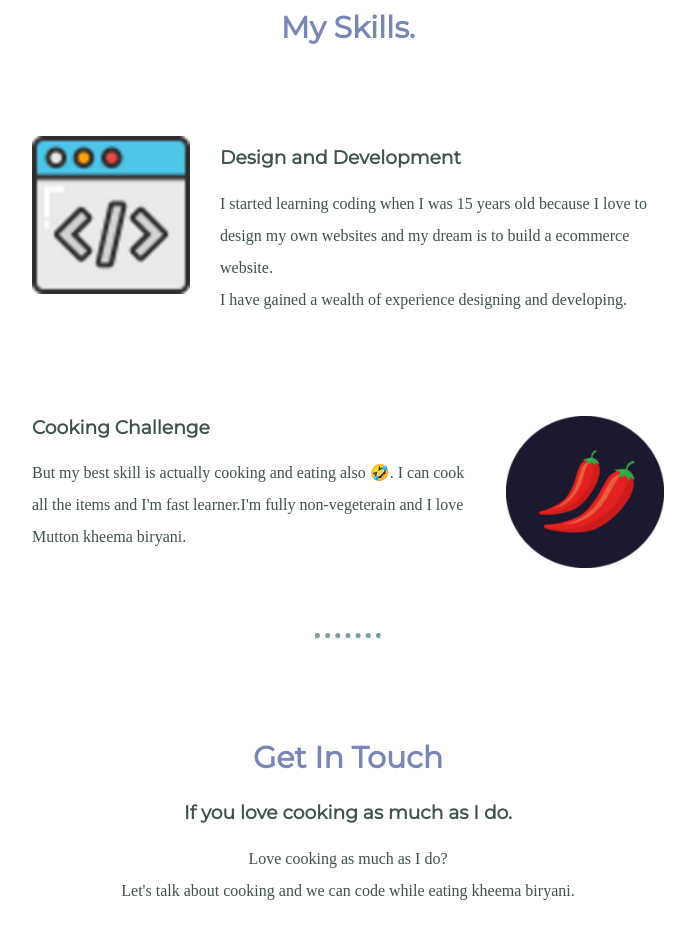
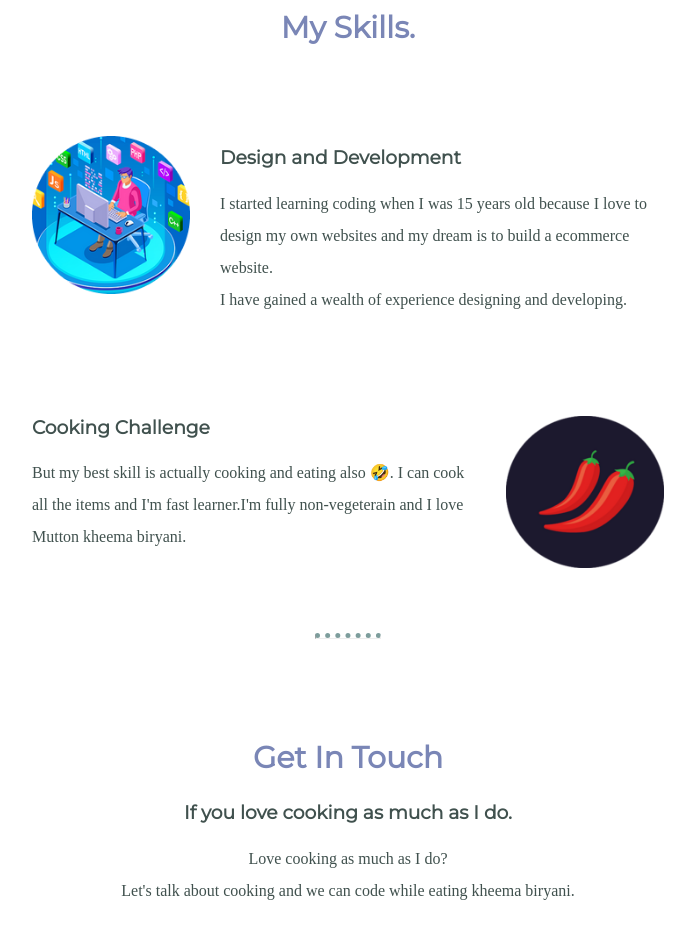
Before and after one commit to emanikishore/mysite, a plain HTML site: page index.html in a window 1280 px wide. Shown: the part 1340-2273 px from the top of the page, without its empty margins (292-987 px from the left). Drawn offline with Linux system fonts and the light colour scheme.

Commit message:
Update index.html

```diff
--- a/index.html
+++ b/index.html
@@ -26,7 +26,7 @@
     <div class="bottom-container">
       <h2>My Skills.</h2>
       <div class="skill-a">
-        <img class="image-a" src="skill-a.png" alt="skill-a">
+        <img class="image-a" src="a.png" alt="skill-a">
         <h3>Design and Development</h3>
         <p>I started learning coding when I was 15 years old because I love to design my own websites and my dream is to build a ecommerce website.<br>I have gained a wealth of experience designing and developing.</p>
       </div>
```
